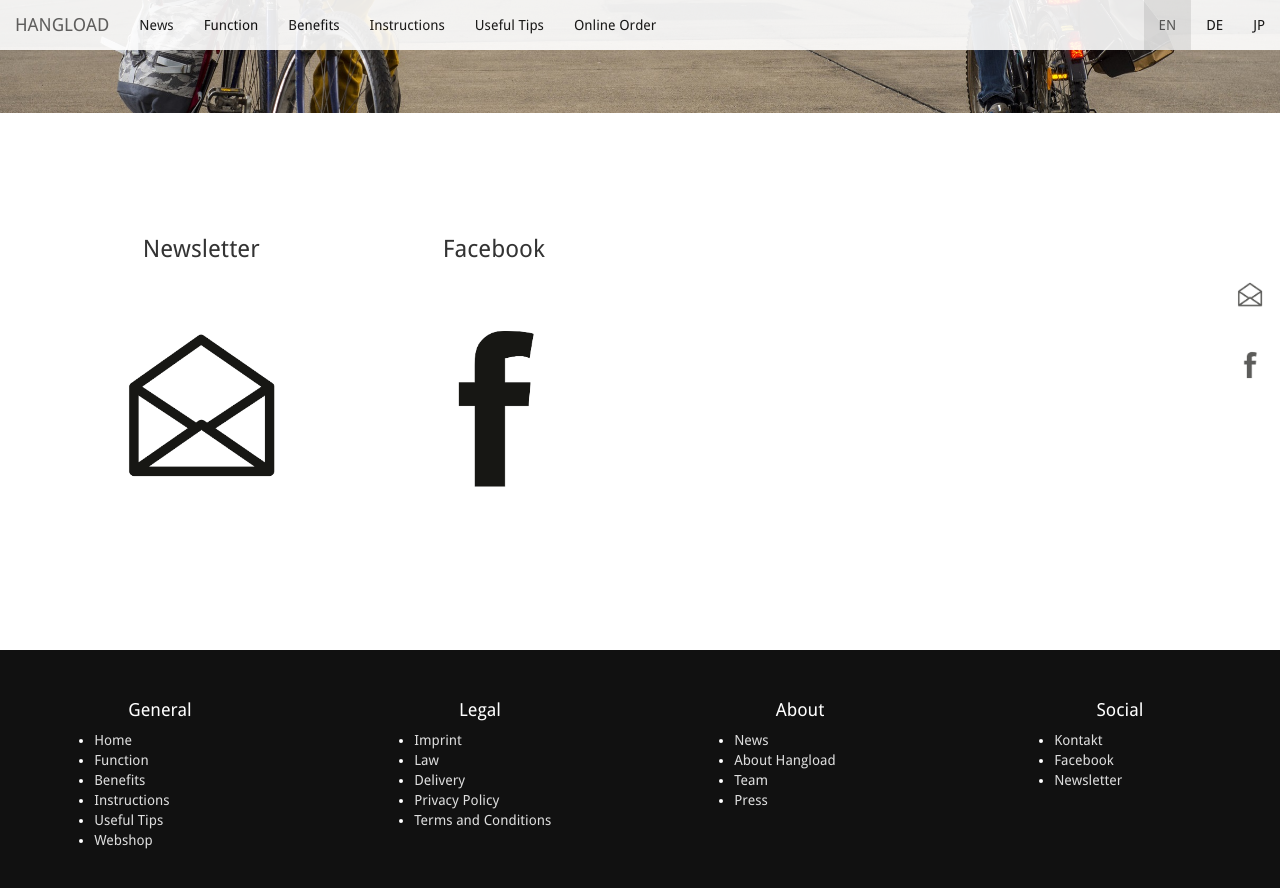
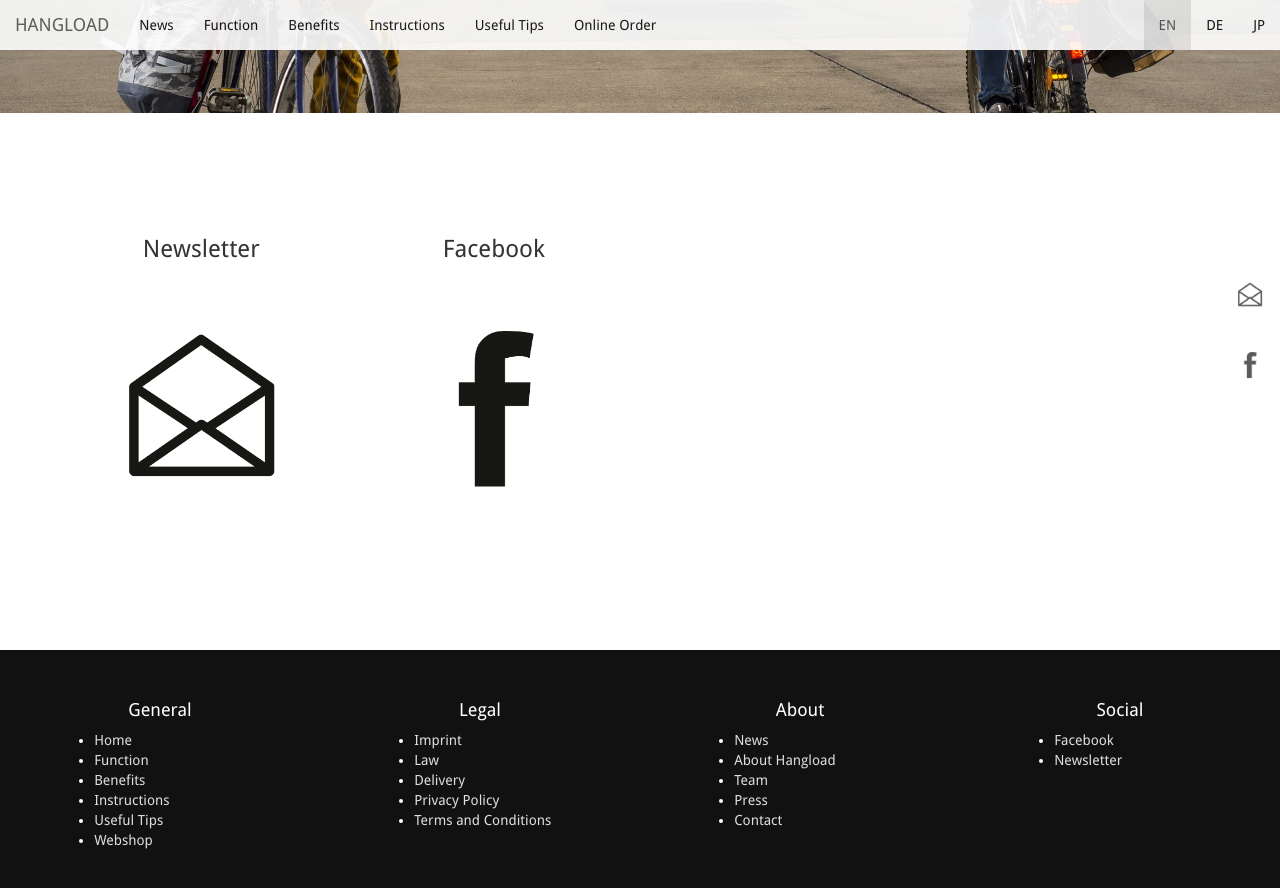
Before and after one commit to bodokaiser/hangload.com, a Jekyll site: the page built from index.html, in a window 1280 px wide and 900 px high, scrolled down 4315 px. Shown: the top 888 px of the window. Built offline with Jekyll 4.4.1, drawn with Linux system fonts in a browser that asks for light colours; nearby versions of some CDN libraries; library files that are not in the unit come from our copies; Markdown is read by kramdown in place of the engine named in the settings.

Commit message:
Update footer.html

```diff
--- a/_includes/footer.html
+++ b/_includes/footer.html
@@ -38,8 +38,9 @@
         <ul>
         	<li><a href="//hangloadug.tumblr.com/">News</a></li>
 		  <li><a href="/about/#aboutHL">About Hangload</a></li>
-          <li><a href="/about/#team">Team</a></li>
+          	<li><a href="/about/#team">Team</a></li>
 		  <li><a href="/press/#press">Press</a></li>
+		  <li><a href="mailto:info@hangload.com">Contact</a></li>
         </ul>
       </div>
     </div>
@@ -49,7 +50,6 @@
       </h4>
       <div class="col-xs-10 col-xs-offset-1">
         <ul>
-          <li><a href="mailto:info@hangload.com">Kontakt</a></li>
           <li><a href="//facebook.com/HangLoad">Facebook</a></li>
           <li><a href="//eepurl.com/SBj6T">Newsletter</a></li>
         </ul>
```
